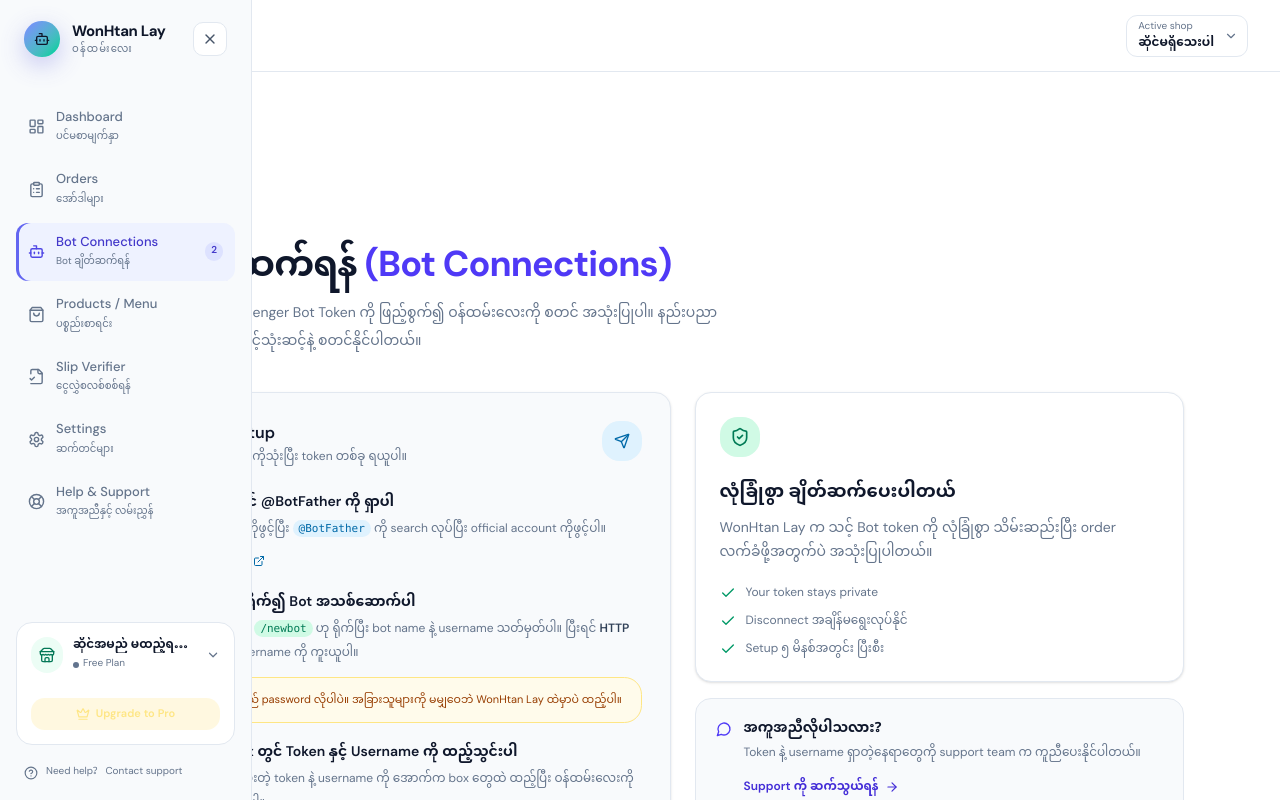
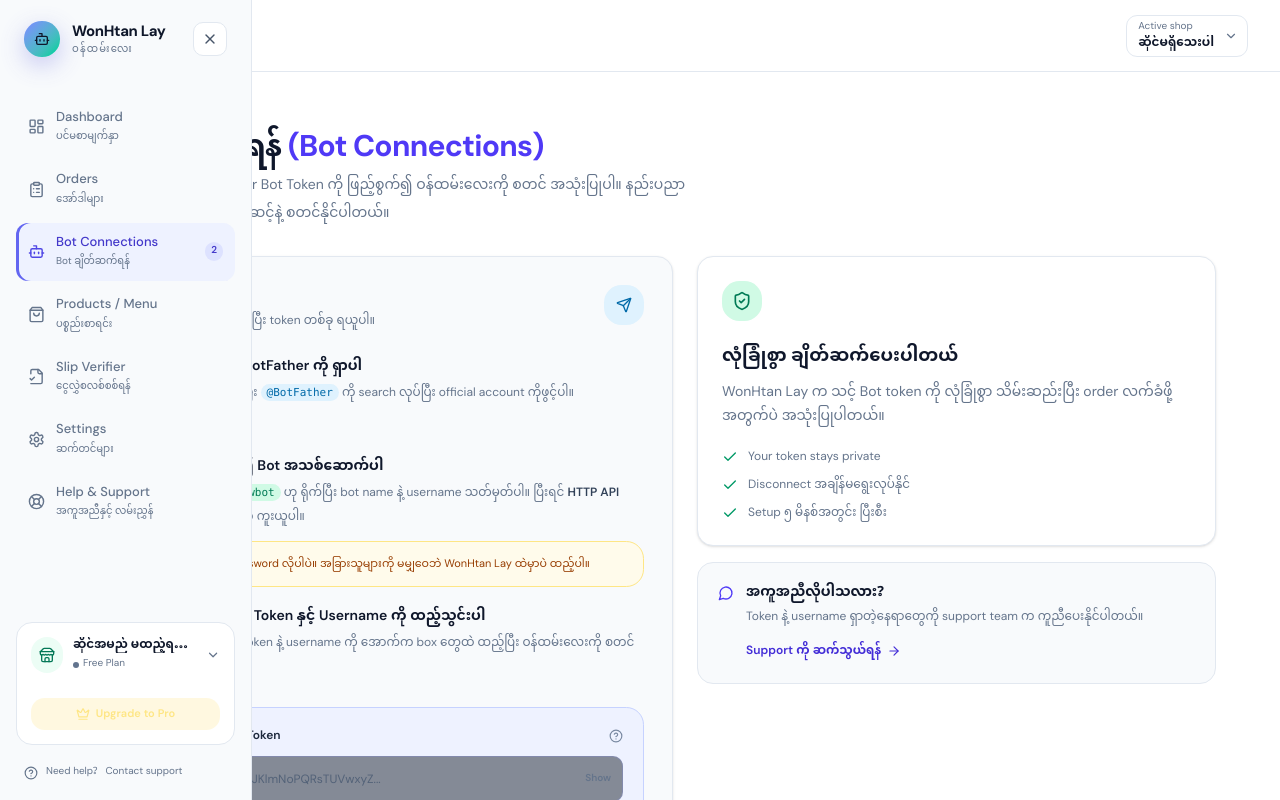
Before and after one commit to ZenithVogue/wonhtan-lay, a Next.js app: page /dashboard/bot-settings in a window 1280 px wide. Shown: the top 800 px of the page. Built offline with nearby package versions, Linux system fonts and the light colour scheme.

Commit message:
Remove Orders body breadcrumb, tighten Bot Connections top spacing
Co-authored-by: arena-agent <297053741+arena-agent@users.noreply.github.com>

```diff
--- a/app/dashboard/bot-settings/page.tsx
+++ b/app/dashboard/bot-settings/page.tsx
@@ -130,10 +130,10 @@
 
   return (
     <DashboardShell>
-      <div className="mx-auto max-w-6xl px-5 py-8 sm:px-8 sm:py-12">
-        <div className="max-w-3xl"><div className="mb-4 flex size-12 items-center justify-center rounded-2xl bg-indigo-100 text-indigo-700 ring-1 ring-indigo-200 dark:bg-indigo-400/15 dark:text-indigo-300 dark:ring-indigo-300/15"><Bot className="size-6" /></div><div className="dashboard-label">BOT CONNECTIONS</div><h2 className="mt-3 font-display text-3xl font-bold tracking-tight text-slate-900 dark:text-white sm:text-4xl">Bot ချိတ်ဆက်ရန် <span className="text-indigo-600 dark:text-indigo-400">(Bot Connections)</span></h2><p className="mt-4 max-w-2xl text-sm leading-7 text-slate-600 dark:text-slate-400">Telegram သို့မဟုတ် Messenger Bot Token ကို ဖြည့်စွက်၍ ဝန်ထမ်းလေးကို စတင် အသုံးပြုပါ။ နည်းပညာအတွေ့အကြုံ မလိုဘဲ အဆင့်သုံးဆင့်နဲ့ စတင်နိုင်ပါတယ်။</p></div>
+      <div className="mx-auto max-w-6xl">
+        <div className="max-w-3xl"><div className="dashboard-label">BOT CONNECTIONS</div><h2 className="mt-2 font-display text-2xl font-bold tracking-tight text-slate-900 dark:text-white sm:text-3xl">Bot ချိတ်ဆက်ရန် <span className="text-indigo-600 dark:text-indigo-400">(Bot Connections)</span></h2><p className="mt-2 max-w-2xl text-sm leading-7 text-slate-600 dark:text-slate-400">Telegram သို့မဟုတ် Messenger Bot Token ကို ဖြည့်စွက်၍ ဝန်ထမ်းလေးကို စတင် အသုံးပြုပါ။ နည်းပညာအတွေ့အကြုံ မလိုဘဲ အဆင့်သုံးဆင့်နဲ့ စတင်နိုင်ပါတယ်။</p></div>
 
-        <div className="mt-9 grid gap-6 lg:grid-cols-[1.08fr_0.92fr] lg:items-start">
+        <div className="mt-7 grid gap-6 lg:grid-cols-[1.08fr_0.92fr] lg:items-start">
           <section className="rounded-2xl border border-slate-200 bg-slate-50 p-5 shadow-sm sm:p-7 dark:border-slate-800 dark:bg-slate-900"><div className="flex items-start justify-between gap-4"><div><h3 className="font-display text-base font-semibold text-slate-900 dark:text-white">Telegram Bot Setup</h3><p className="mt-1 text-xs text-slate-600 dark:text-slate-400">Telegram မှာ BotFather ကိုသုံးပြီး token တစ်ခု ရယူပါ။</p></div><span className="flex size-10 shrink-0 items-center justify-center rounded-xl bg-sky-100 text-sky-700 dark:bg-sky-400/10 dark:text-sky-300"><Send className="size-4" /></span></div>
             <div className="mt-7 space-y-5">
               <SetupStep number="1" title="Telegram တွင် @BotFather ကို ရှာပါ"><p>Telegram app ကိုဖွင့်ပြီး <span className="rounded-md bg-sky-100 px-1.5 py-0.5 font-mono text-[11px] text-sky-700 dark:bg-sky-400/10 dark:text-sky-300">@BotFather</span> ကို search လုပ်ပြီး official account ကိုဖွင့်ပါ။</p><button className="mt-2 inline-flex items-center gap-1.5 text-[11px] font-semibold text-sky-700 transition hover:text-sky-800 dark:text-sky-300 dark:hover:text-sky-200" onClick={() => toast("Telegram ဖွင့်ရန်", { description: "Telegram ကို ဖွင့်ပြီး @BotFather ကို ရှာပါ။" })}>Telegram ဖွင့်ရန် <ExternalLink className="size-3" /></button></SetupStep>
--- a/app/dashboard/orders/page.tsx
+++ b/app/dashboard/orders/page.tsx
@@ -7,7 +7,6 @@
 import { type Order } from "@/lib/orders";
 import {
   Check,
-  ChevronRight,
   Download,
   FileText,
   Printer,
@@ -16,7 +15,6 @@
   X,
   Zap,
 } from "lucide-react";
-import Link from "next/link";
 import { useMemo, useState } from "react";
 import { toast } from "sonner";
 
@@ -102,13 +100,6 @@
     <DashboardShell>
           <div className="mb-7 flex flex-col gap-5 xl:flex-row xl:items-end xl:justify-between">
             <div>
-              <div className="mb-2 flex items-center gap-2 text-xs text-slate-500">
-                <Link href="/dashboard" className="transition hover:text-indigo-600 dark:hover:text-indigo-400">
-                  Dashboard
-                </Link>
-                <ChevronRight className="size-3" />
-                <span className="text-emerald-300">Orders</span>
-              </div>
               <div className="flex items-center gap-3">
                 <h2 className="font-display text-2xl font-bold tracking-tight text-white sm:text-3xl">
                   အော်ဒါများ <span className="text-indigo-300">(Orders)</span>
```
